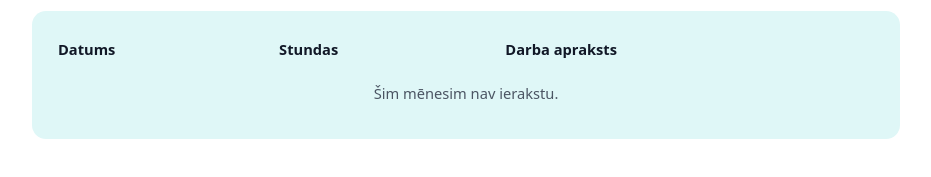
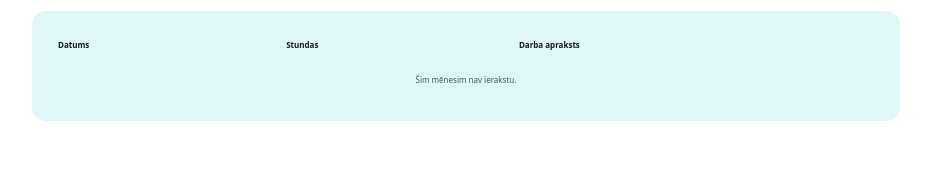
Before and after one commit to JanisPeretsons83/Orginals-V1, a plain HTML site: page print.html in a window 1280 px wide. Shown: the part 235-412 px from the top of the page, without its empty margins (174-1105 px from the left). Drawn offline with Linux system fonts and the light colour scheme.

Commit message:
Update print.css

```diff
--- a/print.css
+++ b/print.css
@@ -15,11 +15,11 @@ body{font-family:system-ui,-apple-system,Segoe UI,Roboto,Arial,sans-serif;color:
 .header p{margin:6px 0; color:#0f172a; text-align:center;}
 .section{background:#dff7f7; border-radius:14px; padding:16px 18px;}
 table{width:100%; border-collapse:separate; border-spacing:0 8px;}
-th{color:#111827; text-align:left; font-size:11pt; padding:4px 8px;}
-td{font-size:11pt; padding:5px 8px; vertical-align:middle;}
+th{color:#111827; text-align:left; font-size:6pt; padding:4px 8px;}
+td{font-size:6pt; padding:5px 8px; vertical-align:middle;}
 .cell-date{width:20%;}
 .cell-hours{width:15%;}
-.chip{display:inline-block; padding:1px 8px; font-size:10pt; border-radius:999px; color:#111; font-weight:700; border:1px solid #bbb;}
+.chip{display:inline-block; padding:1px 8px; font-size:6pt; border-radius:999px; color:#111; font-weight:700; border:1px solid #bbb;}
 .chip-blue{background:#dbeafe; border-color:#bfdbfe;}
 .chip-green{background:#d1fae5; border-color:#a7f3d0;}
 .chip-orange{background:#fef3c7; border-color:#fde68a;}
```
